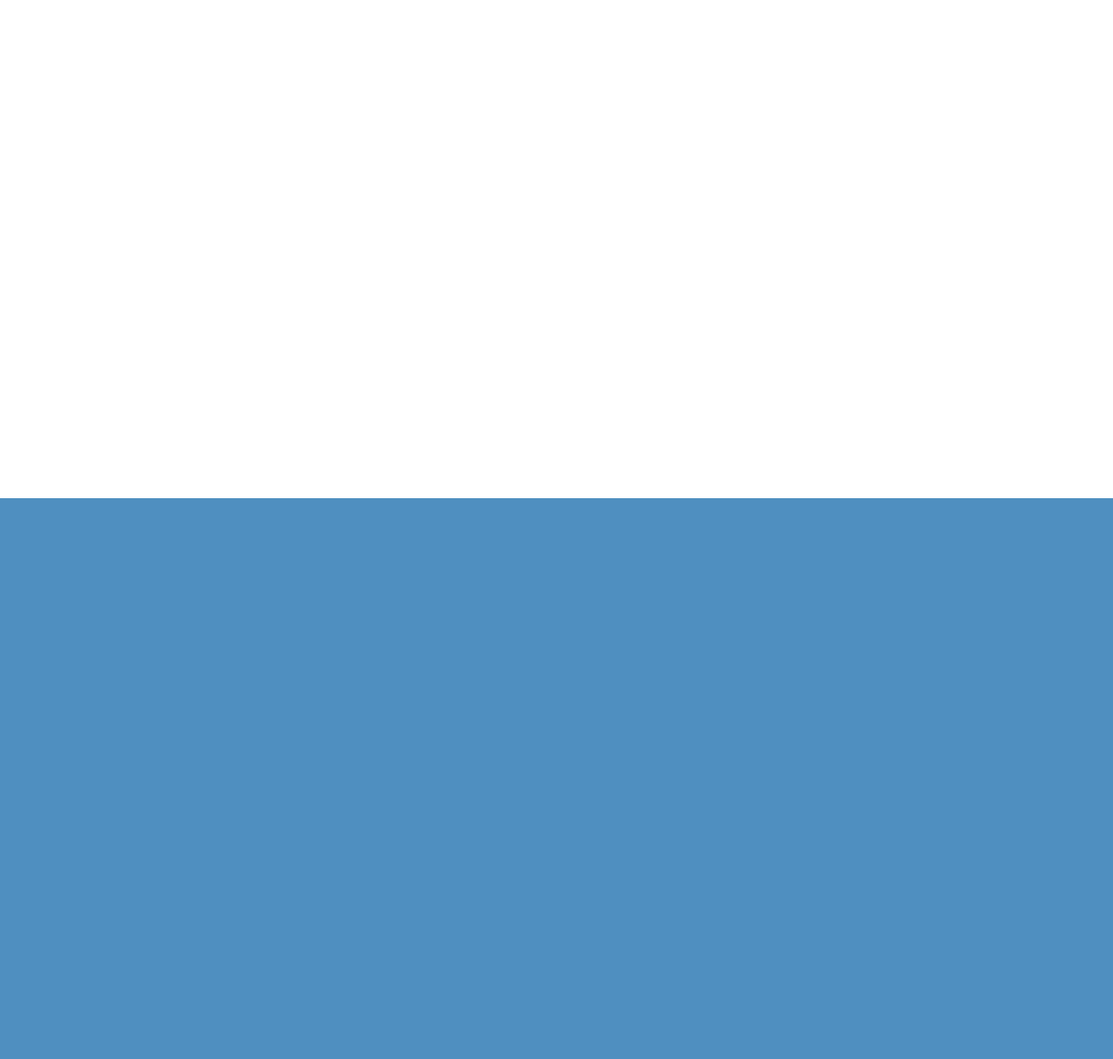
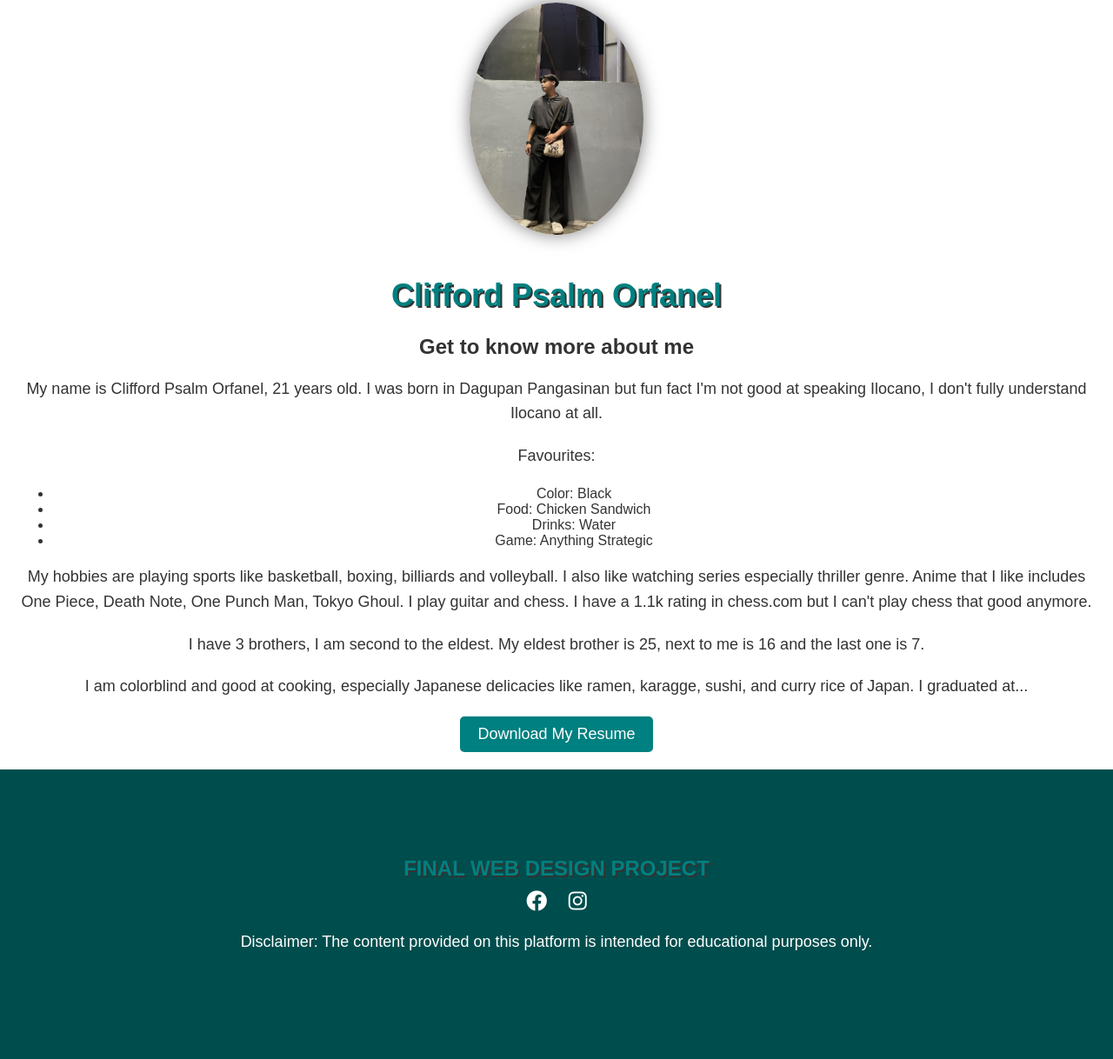
Before and after one commit to Orfanel-0205/WD-FINAL, a plain HTML site: page pages/About/index.html in a window 1280 px wide. Shown: the part 147-1365 px from the top of the page at 87% size. Before the commit the page ends 800 px from the top, so only its background shows below. Drawn offline with Linux system fonts and the light colour scheme.

Commit message:
Fix: Adjust the header, footer and the body

```diff
--- a/pages/About/assets/css/style.css
+++ b/pages/About/assets/css/style.css
@@ -53,7 +53,6 @@ body, html {
 }
 
 .subnavbtn {
-
     background: none;
     border: none;
     color: #fff;
@@ -61,7 +60,6 @@ body, html {
     display: flex;
     align-items: center;
     font-size: 16px;
-
 }
 
 .subnav-content {
@@ -74,7 +72,6 @@ body, html {
 }
 
 .subnav-content a {
-
     color: #fff;
     padding: 12px 16px;
     text-decoration: none;
@@ -89,3 +86,166 @@ body, html {
 .subnav:hover .subnav-content {
     display: block;
 }
+.name {
+    font-size: 20px;
+    color: #fff;
+    text-decoration-color:#067a33;
+    text-shadow: 0 0 10px #02cea2, 0 0 20px #08945a, 0 0 30px #43bb9d, 0 0 40px #17bb77, 0 0 50px #8da023, 0 0 60px #adf700, 0 0 70px #fff347;
+}
+
+.cc-im {
+    display: flex;
+    justify-content: center;
+    align-items: center;
+}
+
+.cc {
+    border-radius: 50%;
+    width: 90px;
+    height: 90px;
+}
+
+
+.main-content {
+    padding: 20px;
+    text-align: center;
+    animation: fadeIn 2s;
+}
+
+.main-content img {
+    width: 200px;
+    border-radius: 50%;
+    box-shadow: 0 0 20px rgba(0, 0, 0, 0.5);
+    margin-bottom: 20px;
+}
+
+h1 {
+    font-size: 36px;
+    color: #008080;
+    text-shadow: 2px 2px #333;
+}
+
+h2 {
+    font-size: 24px;
+    margin-bottom: 20px;
+}
+
+p {
+    font-size: 18px;
+    line-height: 1.6;
+    margin-bottom: 20px;
+}
+
+.resume-btn {
+    padding: 10px 20px;
+    font-size: 18px;
+    color: #fff;
+    background-color: #008080;
+    border: none;
+    border-radius: 5px;
+    cursor: pointer;
+    transition: background-color 0.3s, transform 0.3s;
+}
+
+.resume-btn:hover {
+    background-color: #004d4d;
+    transform: scale(1.1);
+}
+.footer {
+    background-color: #004D4D;
+    color: #fff;
+    padding: 100px;
+    text-align: center;
+}
+
+.ftext {
+
+    max-width: 800px;
+    margin: 0 auto;
+}
+
+.ftext h1 {
+
+    font-size: 24px;
+    margin: 0 0 10px;
+}
+
+.ftext .fsoc a {
+    bottom: 20%;
+    margin: 0 10px;
+    color: #fff;
+    font-size: 24px;
+    transition: color 0.3s;
+}
+
+.ftext .fsoc a:hover {
+    color: #058525;
+    animation: hover-spin 0.6s linear;
+}
+
+
+@keyframes fadeIn {
+    from {
+        opacity: 0;
+        transform: translateY(20px);
+    }
+    to {
+        opacity: 1;
+        transform: translateY(0);
+    }
+}
+.translate:hover::after {
+    content: attr(data-english);
+    font-weight: bold;
+    color: #14f3d5;
+    animation: glow 1.5s infinite alternate;
+}
+
+@keyframes fadeInDown {
+    from {
+        opacity: 0;
+        transform: translateY(-20px);
+    }
+    to {
+        opacity: 1;
+        transform: translateY(0);
+    }
+}
+
+@keyframes fadeInUp {
+    from {
+        opacity: 0;
+        transform: translateY(20px);
+    }
+    to {
+        opacity: 1;
+        transform: translateY(0);
+    }
+}
+
+@keyframes hover-spin {
+    from {
+        transform: rotate(0deg);
+    }
+    to {
+        transform: rotate(360deg);
+    }
+}
+
+@keyframes rotate {
+    0% {
+        transform: rotate(0deg);
+    }
+    100% {
+        transform: rotate(360deg);
+    }
+}
+
+@keyframes glow {
+    from {
+        text-shadow: 0 0 5px #067a33, 0 0 10px #f4fdf5, 0 0 15px #cdffea, 0 0 20px #158f70, 0 0 25px #00f56e, 0 0 30px #31f300, 0 0 35px #06d117;
+    }
+    to {
+        text-shadow: 0 0 10px #02cea2, 0 0 20px #08945a, 0 0 30px #43bb9d, 0 0 40px #17bb77, 0 0 50px #8da023, 0 0 60px #adf700, 0 0 70px #fff347;
+    }
+}
--- a/pages/About/index.html
+++ b/pages/About/index.html
@@ -4,7 +4,7 @@
     <meta charset="UTF-8">
     <meta name="viewport" content="width=device-width, initial-scale=1.0">
     <title>About me</title>
-    <link rel="stylesheet" href="/assets/css/style.css">
+    <link rel="stylesheet" href="../About/assets/css/style.css">
     <link rel="icon" type="image/x-icon" href="./assets/img/favicon-32x32.png">
     <link rel="stylesheet" href="https://cdnjs.cloudflare.com/ajax/libs/font-awesome/6.0.0-beta3/css/all.min.css">
 </head>
@@ -25,11 +25,46 @@
                 <a href="pages/cont.html" class="translate" data-english="CONTACT">接触</a>
                 <a href="pages/credit.html" class="translate" data-english="References">参考文献</a>
             </nav>
+
             <a href="#" class="name">FORDIE</a>
             <div class="cc-im">
                 <img class="cc" src="assets/img/405968192_3648631238697996_4705364770560099457_n.jpg">
             </div>
         </header>
 
+        <main>
+            <div class="main-content">
+                <div class="main-image">
+                    <img src="assets/img/449641738_475029331786189_6909306813522708085_n.jpg" alt="Clifford Psalm Orfanel">
+                </div>
+                <div class="main-text">
+                    <h1>Clifford Psalm Orfanel</h1>
+                    <h2>Get to know more about me</h2>
+                    <p>My name is Clifford Psalm Orfanel, 21 years old. I was born in Dagupan Pangasinan but fun fact I'm not good at speaking Ilocano, I don't fully understand Ilocano at all.</p>
+                    <p>Favourites:</p>
+                    <ul>
+                        <li>Color: Black</li>
+                        <li>Food: Chicken Sandwich</li>
+                        <li>Drinks: Water</li>
+                        <li>Game: Anything Strategic</li>
+                    </ul>
+                    <p>My hobbies are playing sports like basketball, boxing, billiards and volleyball. I also like watching series especially thriller genre. Anime that I like includes One Piece, Death Note, One Punch Man, Tokyo Ghoul. I play guitar and chess. I have a 1.1k rating in chess.com but I can't play chess that good anymore.</p>
+                    <p>I have 3 brothers, I am second to the eldest. My eldest brother is 25, next to me is 16 and the last one is 7.</p>
+                    <p>I am colorblind and good at cooking, especially Japanese delicacies like ramen, karagge, sushi, and curry rice of Japan. I graduated at...</p>
+                    <button class="resume-btn" onclick="location.href='/path/to/your/resume.pdf'">Download My Resume</button>
+                </div>
+            </div>
+        </main>
+    </div>
+    <footer class="footer">
+        <div class="ftext">
+            <h1>FINAL<span class="fc"> WEB</span> DESIGN <span> PROJECT</span> </h1>
+            <div class="fsoc">
+                <a href="https://www.facebook.com/clifford.orfanel/"><i class="fa-brands fa-facebook hover-spin"></i></a>
+                <a href="https://www.instagram.com/fordaintdead/"><i class="fa-brands fa-instagram hover-spin"></i></a>
+            </div>
+            <p>Disclaimer: The content provided on this platform is intended for educational purposes only.</p>
+        </div>
+    </footer>
 </body>
 </html>
```
Also changed, not shown: pages/About/assets/js/script.js (+6 -10 lines), pages/About/assets/img/449641738_475029331786189_6909306813522708085_n.jpg (added).
